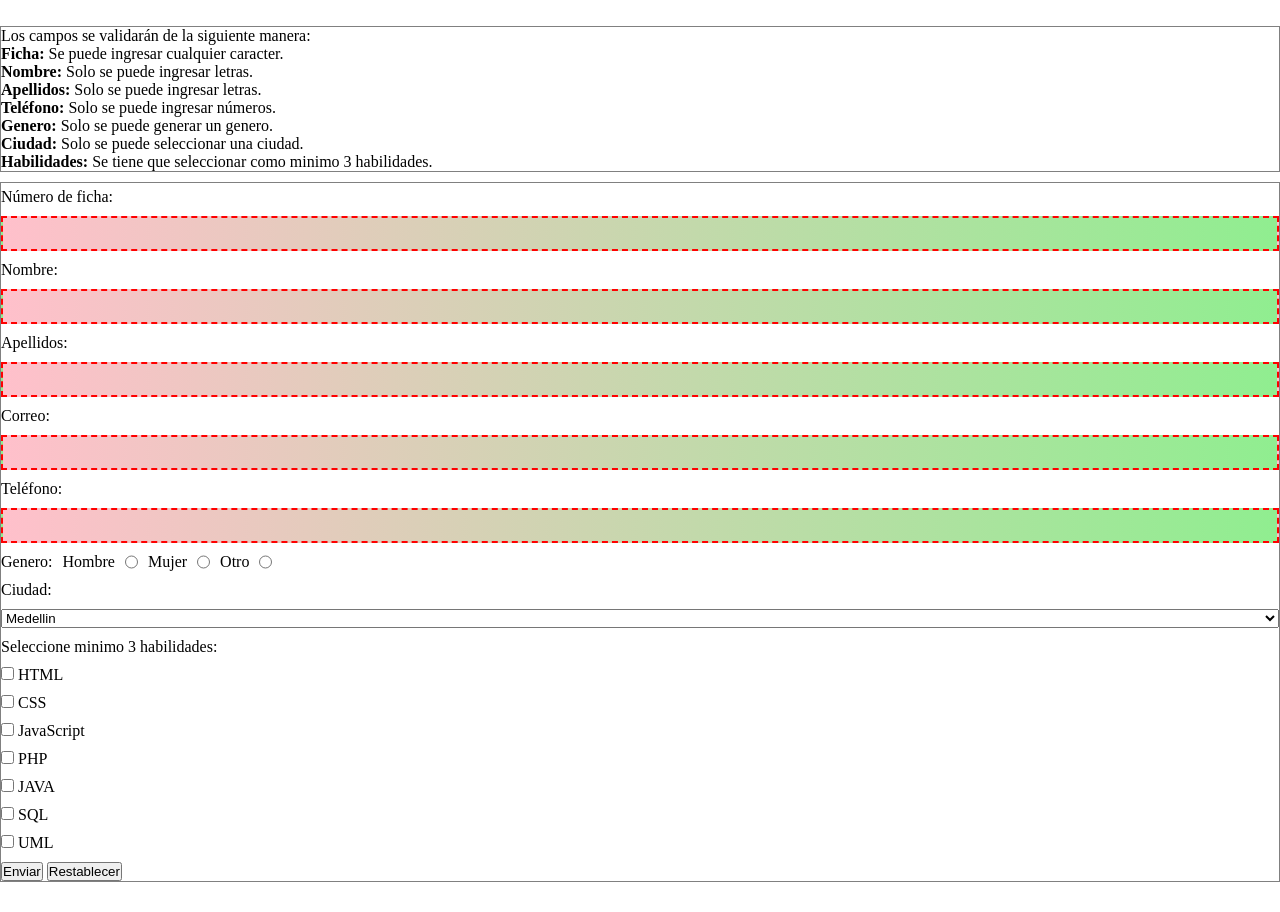
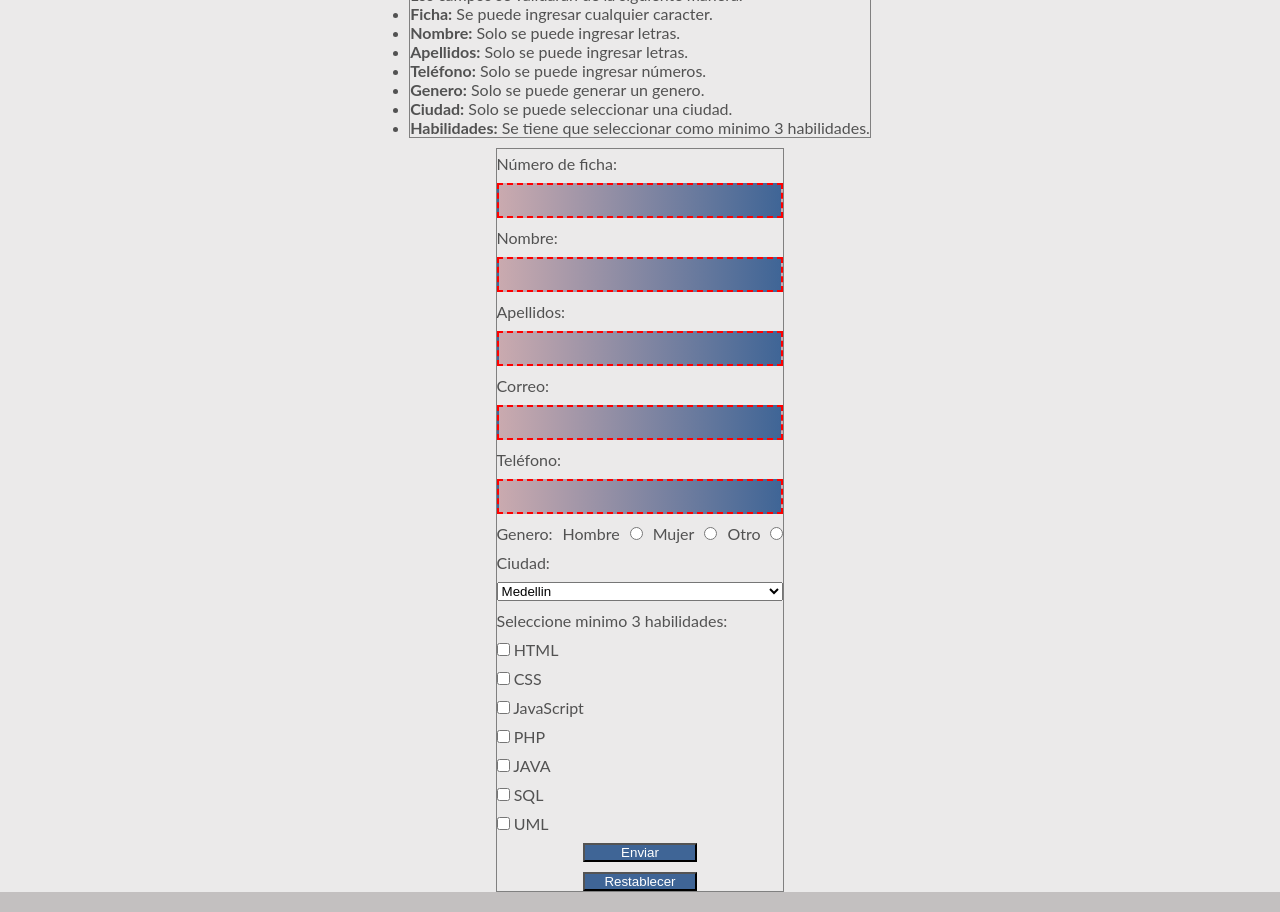
Before and after one commit to AlejandroRuiz-L/formulario, a plain HTML site: page index.html in a window 1280 px wide. Shown: the part 64-976 px from the top of the page. Before the commit the page ends 946 px from the top, so only its background shows below. Drawn offline with Linux system fonts and the light colour scheme.

Commit message:
comienzo manejo de eventos

```diff
--- a/assets/main.css
+++ b/assets/main.css
@@ -11,16 +11,30 @@
   box-sizing: border-box;
 }
 body{
+  background-color: #ebeaea;
+  color: #525252;
   font-size: 16px;
+  display: flex;
+  flex-direction: column;
+  height: 100vh;
+  justify-content: space-between;
+  font-family: "Lato", sans-serif;
 }
 .cabecera{
   text-align: center;
   font-size: 20px;
   height: var(--cab);
+  background-color: #c3c0c0;
+}
+.pie{
+  background-color: #c3c0c0;
+  padding: 10px;
 }
 .card{
   display: flex;
+  justify-content: center;
   flex-direction: column;
+  align-items: center;
   gap: var(--gap);
 }
 .card__parrafo{
@@ -50,11 +64,20 @@ body{
 .list__item{
 
 }
+.boton{
+  background-color: rgb(63, 101, 150);
+  width: 40%;
+  color: white;
+}
+.boton:active{
+  transform:scale(1.1);
+  background-color: rgb(33, 67, 112);
+}
 input:invalid{
   border: 2px dashed red;
 }
 input:invalid:required {
-  background-image: linear-gradient(to right, pink, lightgreen);
+  background-image: linear-gradient(to right, rgb(202, 170, 175), rgb(63, 101, 150));
 }
 input:valid {
   border: 2px solid black;
--- a/index.html
+++ b/index.html
@@ -5,7 +5,6 @@
   <meta charset="UTF-8">
   <meta name="viewport" content="width=device-width, initial-scale=1.0">
   <link rel="stylesheet" href="assets/main.css">
-  <script src="main.js"></script>
   <title>Formulario JS</title>
 </head>
 
@@ -69,7 +68,7 @@
             <input type="tel" id="tel" name="user_phone" title="Ingresa tu número telefonico" pattern="[0-9]{10, 10}"
               maxlength="10" class="entrada" required />
           </div>
-          <div class="contenedor2">
+          <div class="contenedor2" title="Selecciona tu genero">
             <label for="genero">Genero:</label>
             <label for="hombre">Hombre</label>
             <input type="radio" id="hombre" name="genero" value="hombre" required />
@@ -78,9 +77,9 @@
             <label for="otro">Otro</label>
             <input type="radio" id="otro" name="genero" value="otro" />
           </div>
-          <div class="contenedor">
+          <div class="contenedor" title="Selecciona tu ciudad">
             <label for="ciudad">Ciudad:</label>
-            <select name="user_city" id="ciudad">
+            <select name="user_city" id="ciudad" required>
               <option value="bogota">Bogotá</option>
               <option value="bmanga">Bucaramanga</option>
               <option value="cali">Cali</option>
@@ -88,44 +87,46 @@
             </select>
           </div>
           <div class="contenedor">
-            <label for="skills">Seleccione minimo 3 habilidades:</label>
+            <label for="skill">Seleccione minimo 3 habilidades:</label>
             <div>
-              <input type="checkbox" id="HTML" name="HTML" />
+              <input type="checkbox" id="skill" name="HTML" />
               <label for="HTML">HTML</label>
             </div>
             <div>
-              <input type="checkbox" id="CSS" name="CSS" />
+              <input type="checkbox" id="skill" name="CSS" />
               <label for="CSS">CSS</label>
             </div>
             <div>
-              <input type="checkbox" id="JavaScript" name="JavaScript" />
+              <input type="checkbox" id="skill" name="JavaScript" />
               <label for="JavaScript">JavaScript</label>
             </div>
             <div>
-              <input type="checkbox" id="PHP" name="PHP" />
+              <input type="checkbox" id="skill" name="PHP" />
               <label for="PHP">PHP</label>
             </div>
             <div>
-              <input type="checkbox" id="JAVA" name="JAVA" />
+              <input type="checkbox" id="skill" name="JAVA" />
               <label for="JAVA">JAVA</label>
             </div>
             <div>
-              <input type="checkbox" id="SQL" name="SQL" />
+              <input type="checkbox" id="skill" name="SQL" />
               <label for="SQL">SQL</label>
             </div>
             <div>
-              <input type="checkbox" id="UML" name="UML" />
+              <input type="checkbox" id="skill" name="UML" />
               <label for="UML">UML</label>
             </div>
           </div>
-          <div>
-            <button type="submit" title="Enviar formulario">Enviar</button>
-            <button type="reset" title="Restablecer los campos">Restablecer</button>
+          <div class="card">
+            <button type="submit" title="Enviar formulario" class="boton">Enviar</button>
+            <button type="reset" title="Restablecer los campos" class="boton">Restablecer</button>
           </div>
         </form>
       </div>
     </section>
   </main>
+  <footer class="pie"></footer>
+  <script src="main.js"></script>
 </body>
 
 </html>
--- a/main.js
+++ b/main.js
@@ -1,11 +1,22 @@
-let valor = 4;
 const ficha = document.getElementById("ficha");
-ficha.addEventListener('blur', function () { alert(ficha.value) });
-alert("algo");
-if (typeof valor === 'number') {
-  document.write("Es un número");
+const nombre = document.getElementById("nombre");
+const apellidos = document.getElementById("apellidos");
+const correo = document.getElementById("email");
+const tel = document.getElementById("tel");
+const skill = document.getElementById("skill");
+function evento_blur(elemento) {
+  elemento.addEventListener('blur', () => {
+    if (elemento.value == "") {
+      alert("Debe llenar el campo.")
+    } else {
+      if (isNumber(elemento.value)) {
+        alert("Es correcto")
+      } else { "No es correcto" }
+    }
+  })
 };
-if (ficha.value.length >= 4) {
-  alert("valor excedido")
-}
-console.log(typeof valor);
+evento_blur(ficha);
+evento_blur(nombre);
+evento_blur(apellidos);
+evento_blur(correo);
+evento_blur(tel);
```
